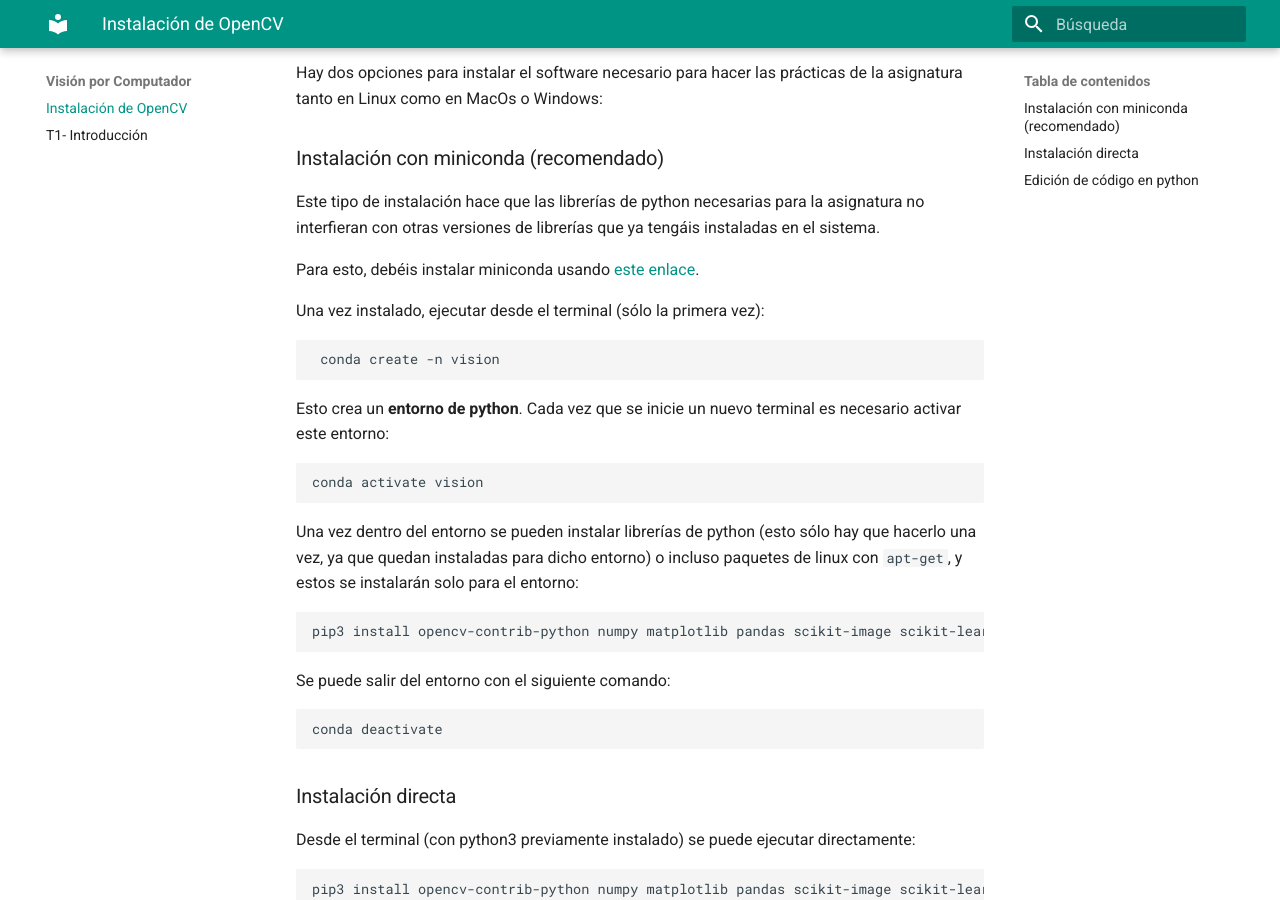
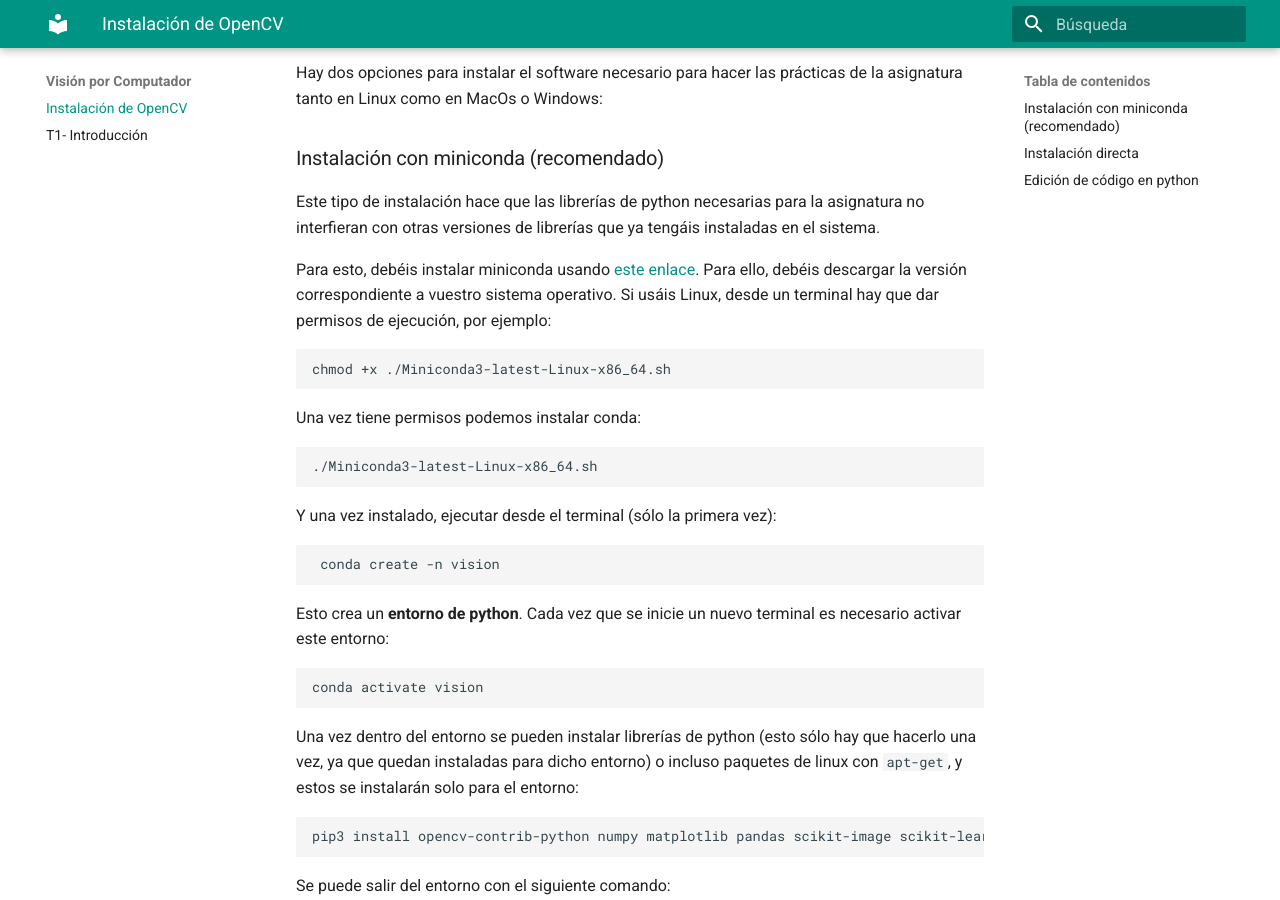
Before and after one commit to pertusa/VisionPorComputador, an MkDocs documentation site: the page built from docs/install.md, in a window 1280 px wide and 900 px high, scrolled down 305 px. Built offline with MkDocs 1.6.1 and Material for MkDocs 9.7.7, drawn with Linux system fonts in a browser that asks for light colours.

Commit message:
Install update

````diff
--- a/docs/install.md
+++ b/docs/install.md
@@ -10,9 +10,18 @@
 
 Este tipo de instalación hace que las librerías de python necesarias para la asignatura no interfieran con otras versiones de librerías que ya tengáis instaladas en el sistema.
 
-Para esto, debéis instalar miniconda usando [este enlace](https://docs.conda.io/en/latest/miniconda.html).
+Para esto, debéis instalar miniconda usando [este enlace](https://docs.conda.io/en/latest/miniconda.html). Para ello, debéis descargar la versión correspondiente a vuestro sistema operativo. Si usáis Linux, desde un terminal hay que dar permisos de ejecución, por ejemplo:
 
-Una vez instalado, ejecutar desde el terminal (sólo la primera vez):
+```zsh
+chmod +x ./Miniconda3-latest-Linux-x86_64.sh
+```
+
+Una vez tiene permisos podemos instalar conda:
+```zsh
+./Miniconda3-latest-Linux-x86_64.sh
+```
+
+Y una vez instalado, ejecutar desde el terminal (sólo la primera vez):
 
 ```zsh
  conda create -n vision
````
